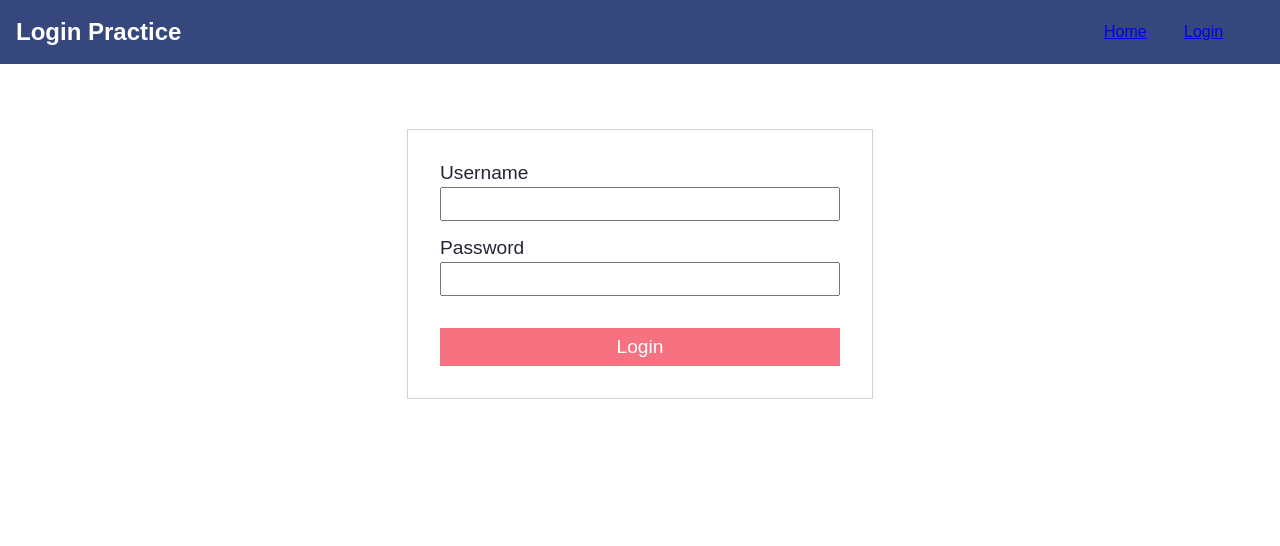
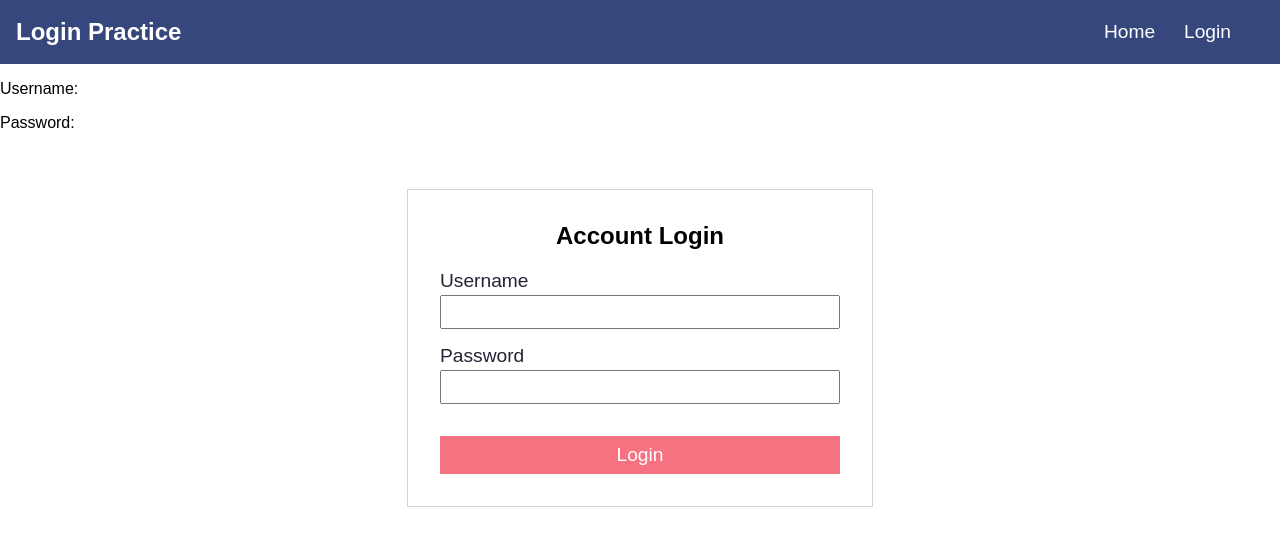
Before and after one commit to Mnho229/login-practice, a Next.js app: page /login in a window 1280 px wide. Shown: the top 546 px of the page. Built offline with nearby package versions, Linux system fonts and the light colour scheme.

Commit message:
added header and state variables for form

```diff
--- a/pages/components/Navbar.js
+++ b/pages/components/Navbar.js
@@ -6,8 +6,8 @@ const Navbar = (props) => {
     <nav className="c-nav">
       <h2 className="c-nav__header">Login Practice</h2>
       <ul className="c-nav__buttonList">
-        <li className="c-nav__button"><Link href="/">Home</Link></li>
-        <li className="c-nav__button"><Link href="/login">Login</Link></li>
+        <li className="c-nav__button"><Link href="/"><a>Home</a></Link></li>
+        <li className="c-nav__button"><Link href="/login"><a>Login</a></Link></li>
       </ul>
 
       {style()}
--- a/pages/login.js
+++ b/pages/login.js
@@ -1,29 +1,49 @@
-import Layout from './components/Layout'
+import Layout from './components/Layout';
+import {useState} from 'react';
 
 const Login = (props) => {
+  const [username, setUsername] = useState('');
+  const [password, setPassword] = useState('');
+
+  const makeHandleChange = (fn) => (event) => {
+    fn(event.target.value);
+  }
+  const userHC = makeHandleChange(setUsername);
+  const passHC = makeHandleChange(setPassword);
+
+  const onSubmit = () => {
+
+  }
 
   return (
     <Layout>
+      <p>Username: {username}</p>
+      <p>Password: {password}</p>
       <section className="l-container">
+        <form onSubmit={onSubmit}>
           <div className="c-login">
+            <h2 className="c-login__header">Account Login</h2>
             <div className="c-login__input">
-            <label for="Username" className="c-login__label">Username</label>
+              <label htmlFor="Username" className="c-login__label">Username</label>
               <input
                 name="Username"
                 label="Username"
-              className="c-login__field" />
+                className="c-login__field"
+                onChange={userHC} />
             </div>
             <div className="c-login__input">
-            <label for="Password" className="c-login__label">Password</label>
+              <label htmlFor="Password" className="c-login__label">Password</label>
               <input
                 name="Password"
                 type="password"
                 label="Password"
-              className="c-login__field" />
+                className="c-login__field"
+                onChange={passHC} />
             </div>
 
             <input className="c-login__submit" type="submit" value="Login" />
           </div>
+        </form>
       </section>
 
       {style()}
@@ -45,6 +65,11 @@ function style() {
       .c-login {
         padding: 2rem;
         border: 1px solid lightgray;
+      }
+
+      .c-login__header {
+        text-align: center;
+        margin-top: 0;
       }
 
       .c-login__input {
```
Also changed, not shown: 1 other file (tests, documents, lock files or other folders). Lines whose indentation alone changed are shown as unchanged.
